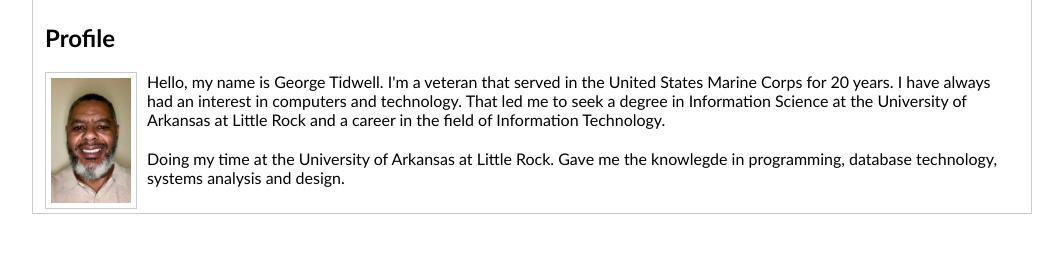
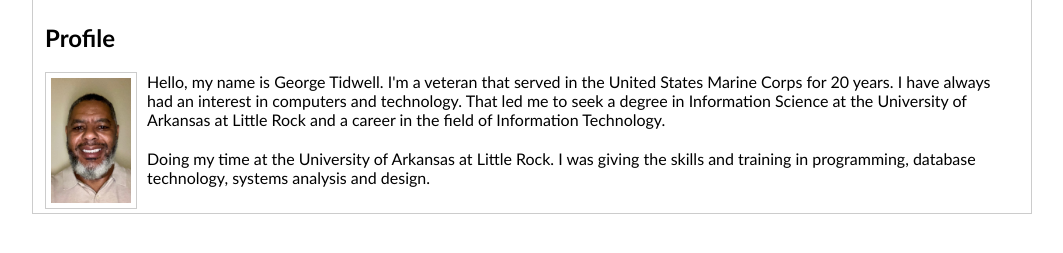
Before and after one commit to gbtidwell/portfolio, a plain HTML site: page index.html in a window 1280 px wide. Shown: the part 161-414 px from the top of the page, without its empty margins (108-1171 px from the left). Drawn offline with Linux system fonts and the light colour scheme.

Commit message:
Add files via upload

```diff
--- a/index.html
+++ b/index.html
@@ -34,8 +34,8 @@
 			  I have always had an interest in computers and technology. That led me to seek a degree in Information Science at
 			  the University of Arkansas at Little Rock and a career in the field of Information Technology.
 			  </p>
-			  <p>Doing my time at the University of Arkansas at Little Rock. Gave me the knowlegde in programming, database technology,
-				systems analysis and design.
+			  <p>Doing my time at the University of Arkansas at Little Rock. I was giving the skills and training in programming,
+			  database technology, systems analysis and design.
 			  </p>
         </div>
 
```
